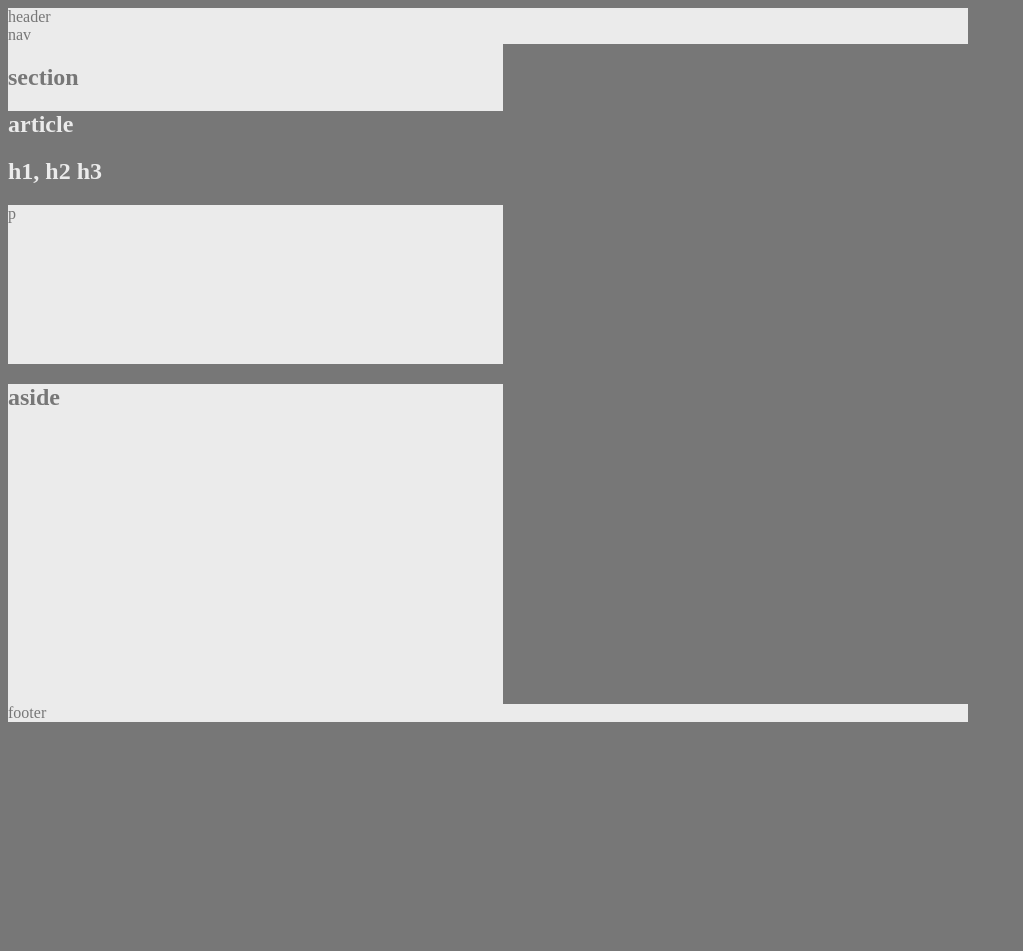
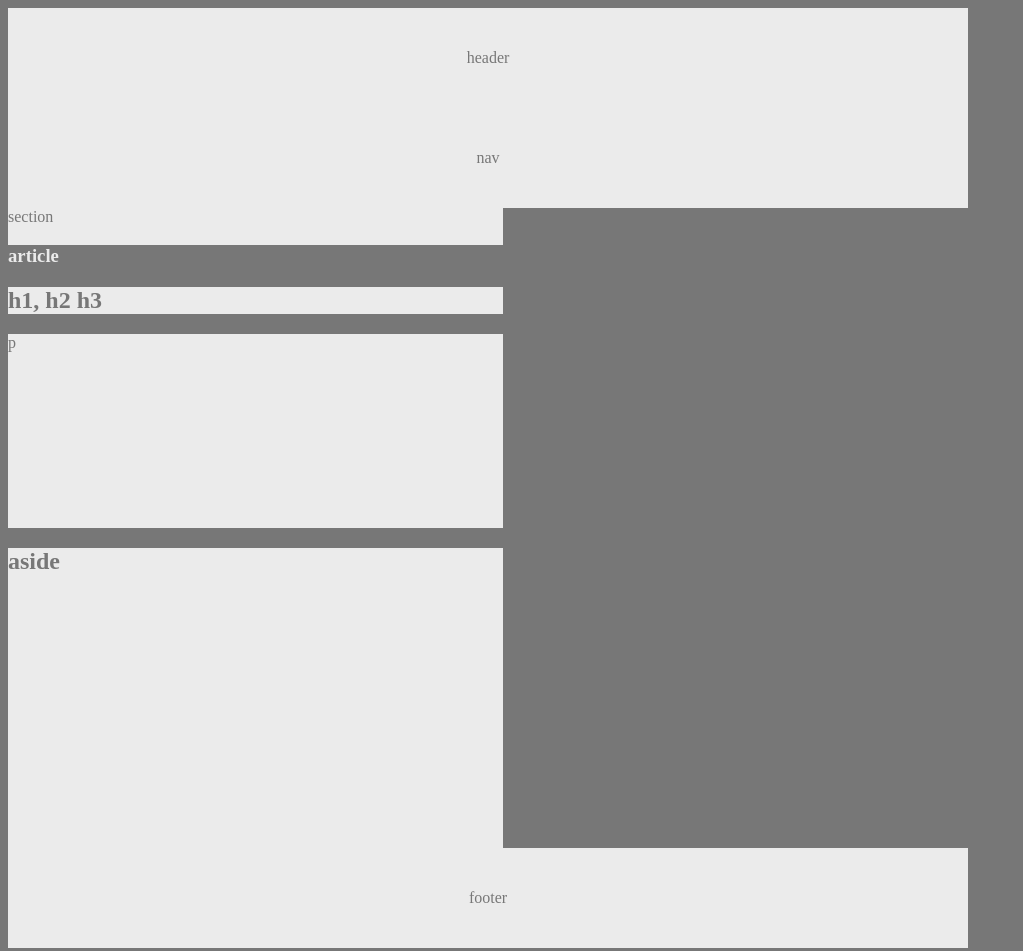
Before and after one commit to duongsters/hw_wireframe, a plain HTML site: page index.html in a window 1280 px wide. Shown: the whole page, without its empty margins (0-1023 px from the left). Before the commit the page ends 800 px from the top, so only its background shows below. Drawn offline with Linux system fonts and the light colour scheme.

Commit message:
did some cleanup with the html file and created the outline for each box

```diff
--- a/index.html
+++ b/index.html
@@ -18,12 +18,13 @@
 
     <div class="division">
     <section>
-        <h1>section</h1>
+        section
 
         <article>
-            <h2>article</h2>
-            <h2>h1, h2 h3</h2>
-            <p>p</p>
+            <h1>article</h1>
+
+                 <h2>h1, h2 h3</h2>
+                 <p>p</p>
 
         </article>
     </section>
--- a/style.css
+++ b/style.css
@@ -7,10 +7,18 @@ body{
 
 header{
     background: #ebebeb;
+    text-align: center;
+    top: 10px;
+    line-height: 100px;
+    margin: 1;
 }
 
 nav{
     background: #ebebeb;
+    text-align: center;
+    top: 10px;
+    line-height: 100px;
+    margin: 1;
 }
 
 
@@ -22,6 +30,8 @@ section{
 
 .division{
     display: flex;
+    background: #777;
+
 }
 
 article{
@@ -31,7 +41,7 @@ article{
 
 }
 
-h1{
+h2{
     color: #777;
     background: #ebebeb;
 }
@@ -46,11 +56,14 @@ p{
 aside{
     background: #ebebeb;
     width: 495px;
-    height: 320px;
+    height: 300px;
 }
 
 
 footer{
     background: #ebebeb;
-
+    text-align: center;
+    top: 10px;
+    line-height: 100px;
+    margin: 1;
 }
```
